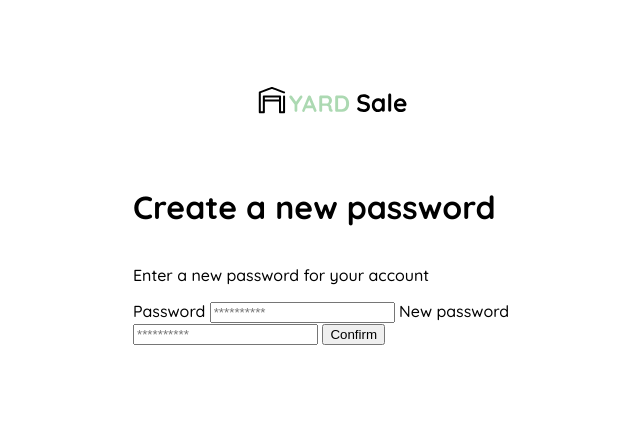
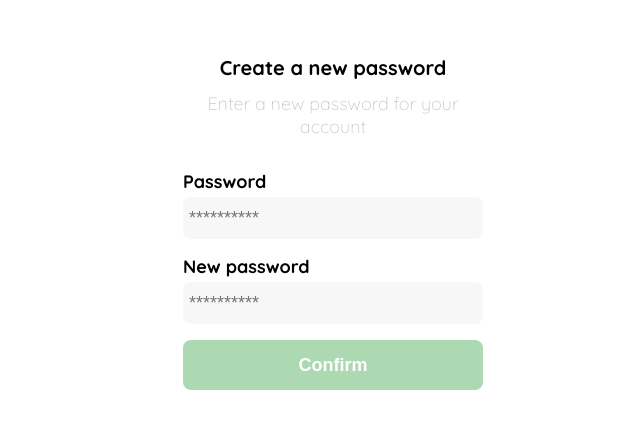
Before and after one commit to johdasgran/yard-sale, a plain HTML site: page new-password.html in a window 1280 px wide. Shown: the part 184-612 px from the top of the page, without its empty margins (307-947 px from the left). Drawn offline with Linux system fonts and the light colour scheme.

Commit message:
new password completed

```diff
--- a/new-password.html
+++ b/new-password.html
@@ -19,6 +19,10 @@
       --dark: #232830;
       --text-input-fiel: #f7f7f7;
       --black: #000000;
+
+      --sm : 16px;
+      --md: 18px;
+      --lg: 20px;
     }
 
         body {
@@ -36,14 +40,74 @@
         .form-container {
             display: grid;
             grid-template-rows: auto 1fr auto;
-            width: 400px;
+            width: 300px;
         }
 
         .logo {
             width: 150px;
-            margin-bottom: 48px;
+            margin-bottom: 38px;
             justify-self: center;
+            display: none;
         }
+
+        .title {
+            font-size: var(--lg);
+            margin-bottom: 12px;
+            text-align: center;
+        }
+
+        .subtitle {
+            color: var(--very-light-pink);
+            font-size: var(--md);
+            font-weight: 300;
+            margin-top: 0px;
+            margin-bottom: 32px;
+            text-align: center;
+        }
+
+        .form {
+            display: flex;
+            flex-direction: column;
+        }
+
+        .label {
+            font-size: var(--md);
+            font-weight: 700;
+            margin-bottom: 4px;
+        }
+        .input {
+            background-color: var(--text-input-fiel);
+            border: none;
+            border-radius: 8px;
+            height: 30px;
+            font-size: var(--md);
+            padding: 6px;
+            margin-bottom: 16px;
+        }
+
+        .primary-button {
+            background-color: var(--hospital-green);
+            border-radius: 8px;
+            border: none;
+            color: var(--white);
+            width: 100%;
+            cursor: pointer;
+            font-size: var(--md);
+            font-weight: 700;
+            height: 50px;
+        }
+
+        .login-button {
+            margin-top: 14px;
+            margin-bottom: 30px;
+        }
+
+        @media (max-width: 640px) {
+                .logo {
+                    display: block;
+                }
+        }
+
 
 
 
@@ -71,7 +135,7 @@
                 <label for="new-password" class="label">New password</label>
                 <input type="password" name="" id="new-password"class="input input-password" placeholder="**********">
 
-                <input type="submit" value="Confirm" id="" class="primary-buttom">
+                <input type="submit" value="Confirm" id="" class="primary-button">
 
 
             </form>
```
